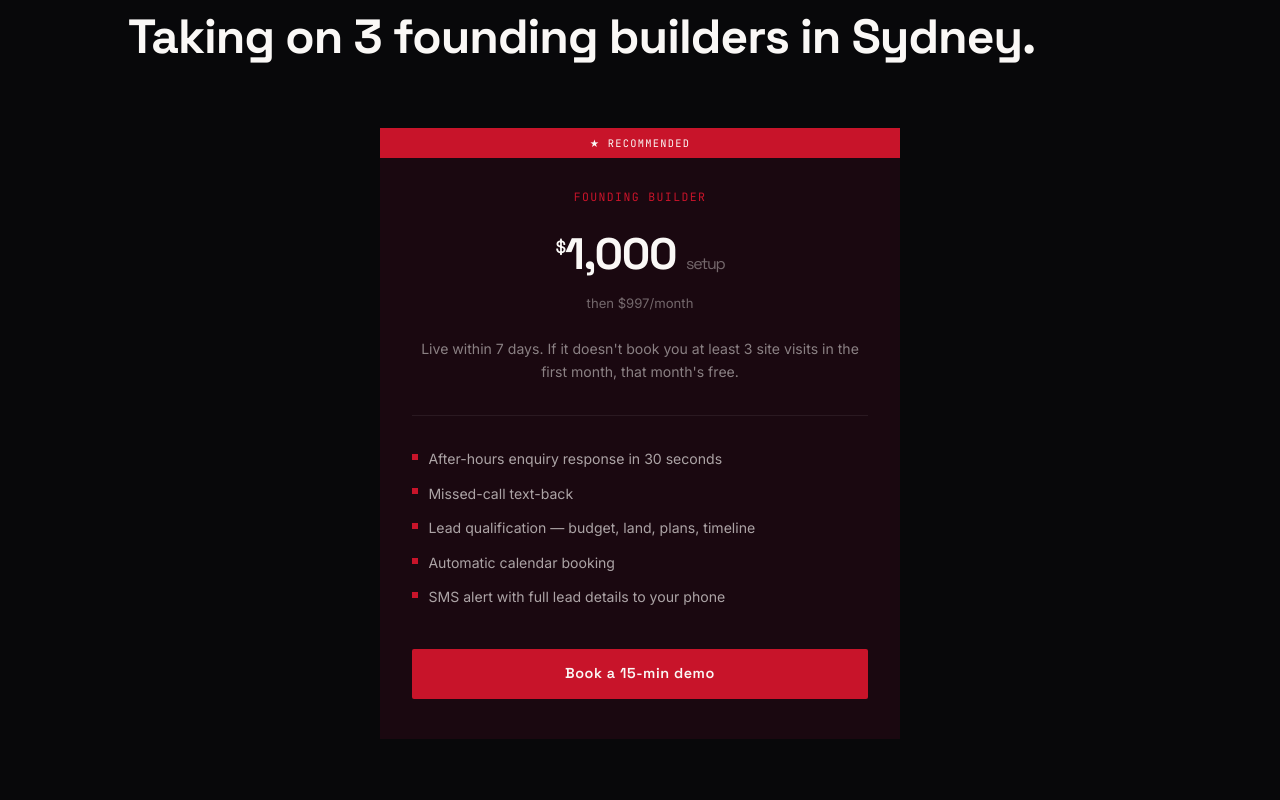
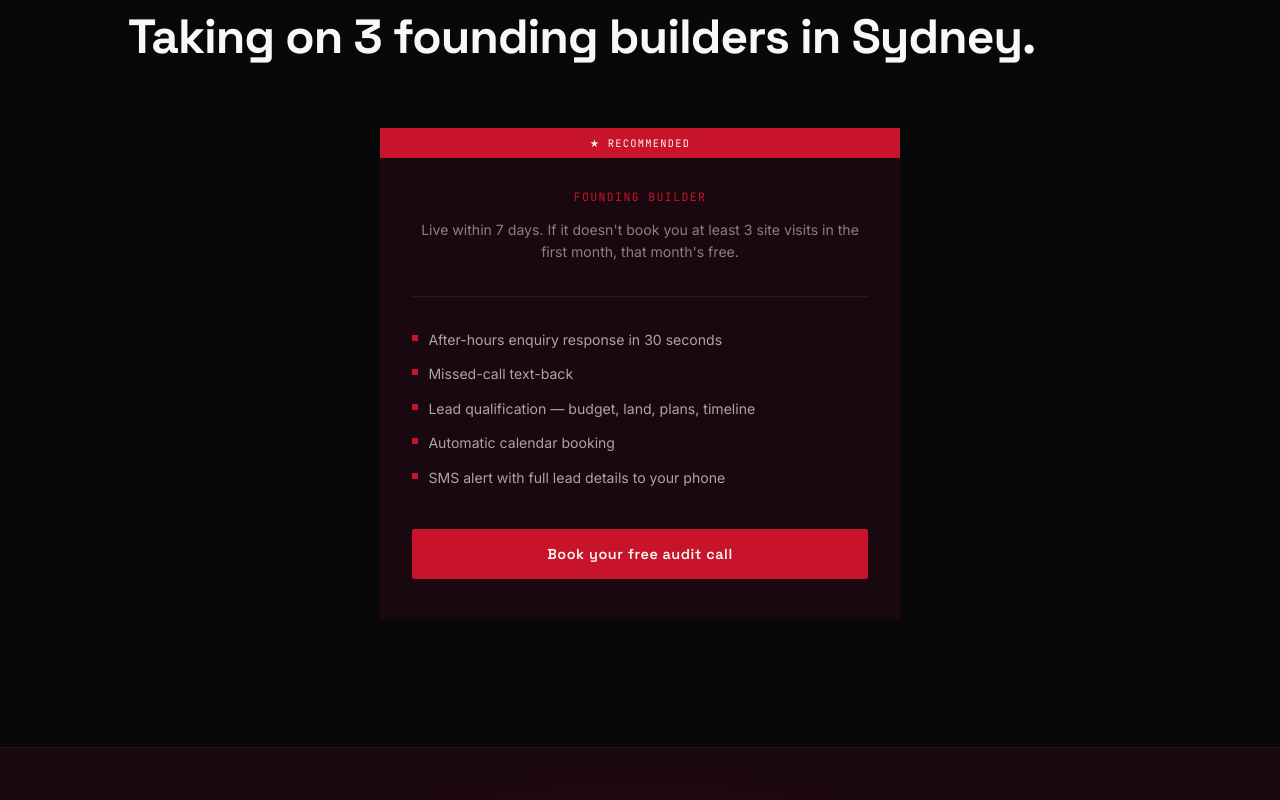
Before and after one commit to sunstormai-code/SunStormai-web, a plain HTML site: page index.html in a window 1280 px wide. Shown: the part 3980-4780 px from the top of the page. Drawn offline with Linux system fonts and the light colour scheme.

Commit message:
Hide pricing, remove false scarcity, audit-call CTA

```diff
--- a/index.html
+++ b/index.html
@@ -743,7 +743,7 @@
       text-align: center;
     }
     .founding-card::before {
-      content: '★ FOUNDING BUILDER — 3 SPOTS REMAINING · SYDNEY ONLY';
+      content: '★ BY APPLICATION · SYDNEY';
     }
     .founding-card .pricing-price { margin-top: 0; }
     .founding-card .pricing-features { text-align: left; }
@@ -1127,8 +1127,6 @@
       <div class="founding-wrap">
         <div class="pricing-card featured founding-card" data-animate>
           <div class="pricing-tier">Founding Builder</div>
-          <div class="pricing-price"><sup>$</sup>1,000 <span style="font-size:1rem;font-weight:400;color:rgba(250,248,246,0.4)">setup</span></div>
-          <div class="pricing-period">then $997/month</div>
           <p class="pricing-desc">Live within 7 days. If it doesn't book you at least 3 site visits in the first month, that month's free.</p>
           <ul class="pricing-features">
             <li>After-hours enquiry response in 30 seconds</li>
@@ -1137,7 +1135,7 @@
             <li>Automatic calendar booking</li>
             <li>SMS alert with full lead details to your phone</li>
           </ul>
-          <a href="book.html" class="btn btn-primary pricing-cta">Book a 15-min demo</a>
+          <a href="book.html" class="btn btn-primary pricing-cta">Book your free audit call</a>
         </div>
       </div>
     </div>
```
